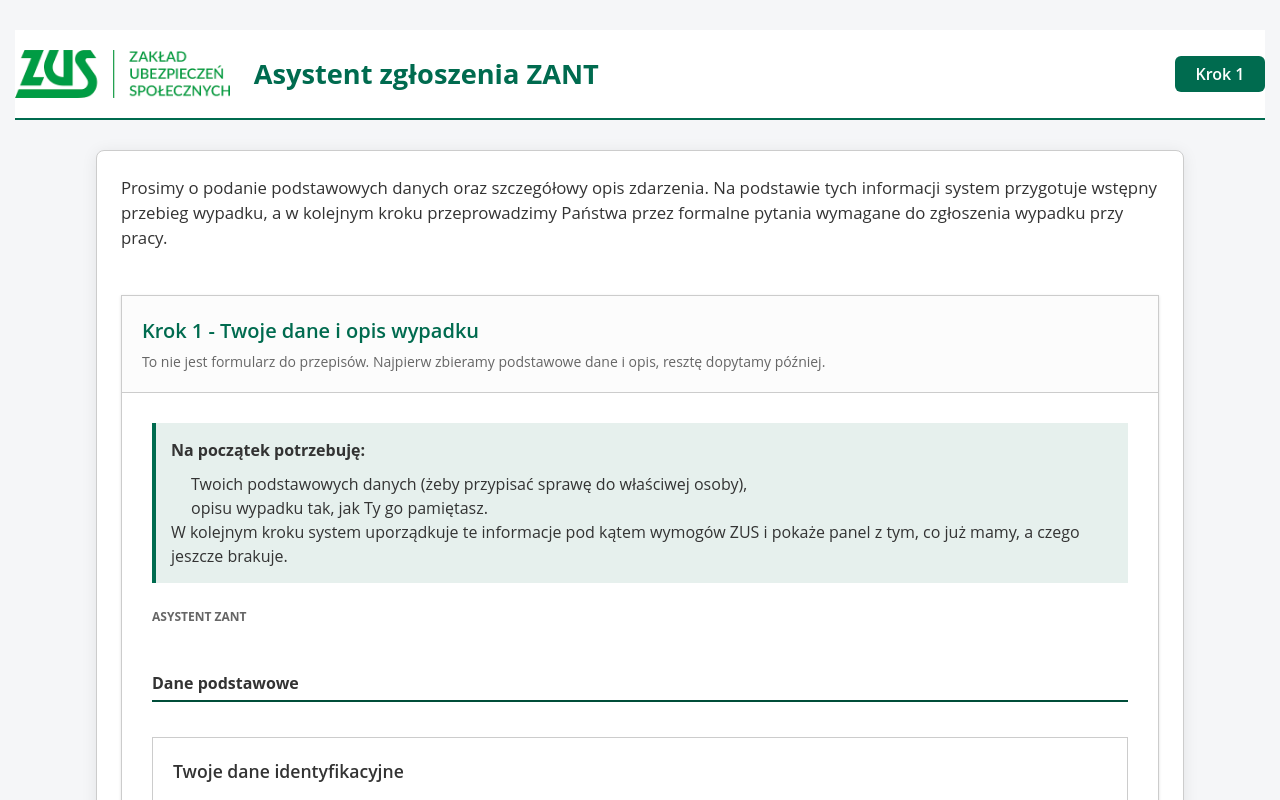
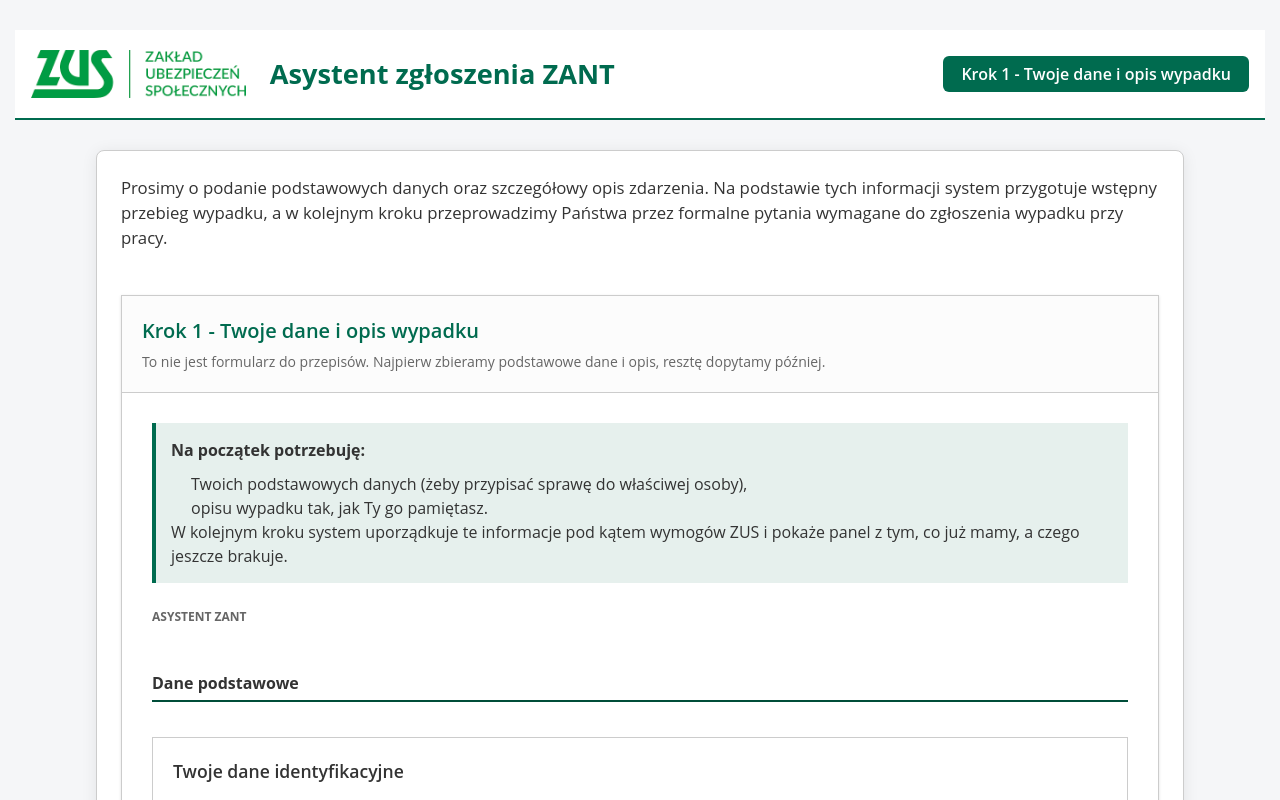
Before and after one commit to Nubet/hacknation2025-ZANT-JfiveN, a React (Vite) app in the folder zant_front/: page /case/create in a window 1280 px wide. Shown: the top 800 px of the page. Built offline with nearby package versions, Linux system fonts and the light colour scheme.

Commit message:
fix padding

```diff
--- a/zant_front/src/AccidentReportForm.tsx
+++ b/zant_front/src/AccidentReportForm.tsx
@@ -36,7 +36,7 @@ const AccidentReportForm: React.FC = () => {
 
     return (
         <div className="w-full min-h-screen flex flex-col p-[30px_15px] gap-[30px] font-['Open_Sans','Segoe_UI',Tahoma,Geneva,Verdana,sans-serif] bg-bg-main text-text-main text-base leading-normal">
-            <ZantHeader step="Krok 1" />
+            <ZantHeader step="Krok 1 - Twoje dane i opis wypadku" />
 
             <div className="max-w-[2000px] w-[85vw] bg-bg-panel rounded-lg shadow-[0_2px_16px_rgba(0,0,0,0.08)] border border-border mx-auto p-6 flex flex-col gap-5">
                 <div className="text-left mb-6 text-text-main text-[1.05rem] font-normal">
--- a/zant_front/src/CaseDetails.tsx
+++ b/zant_front/src/CaseDetails.tsx
@@ -277,7 +277,7 @@ W trakcie przenoszenia paczek poślizgnął się na mokrej, nieoznaczonej podło
 
     return (
         <div className="w-full min-h-screen flex flex-col p-5 gap-5 bg-transparent">
-            <ZantHeader step="Krok 2" />
+            <ZantHeader step="Krok 2 - Szczegóły i dokumenty" />
 
             <div className="max-w-[2000px] w-[85vw] bg-bg-panel rounded-lg shadow-[0_2px_16px_rgba(0,0,0,0.08)] border border-border-light mx-auto p-6 flex flex-col gap-5">
                 <div className="text-left mb-6 text-text-main text-[1.05rem] font-normal">
--- a/zant_front/src/ZantHeader.tsx
+++ b/zant_front/src/ZantHeader.tsx
@@ -5,7 +5,7 @@ interface ZantHeaderProps {
 }
 
 const ZantHeader: React.FC<ZantHeaderProps> = ({ step }) => (
-    <header className="flex items-center justify-between bg-white py-5 border-b-2 border-primary-main mb-0">
+    <header className="flex items-center justify-between bg-white py-5 border-b-2 border-primary-main mb-0 p-4">
         <div className="flex items-center gap-4">
             <img src="/images.png" alt="ZANT Logo" className="h-12" />
             <span className="font-bold text-[1.7rem] text-primary-main ml-2">Asystent zgłoszenia ZANT</span>
```
